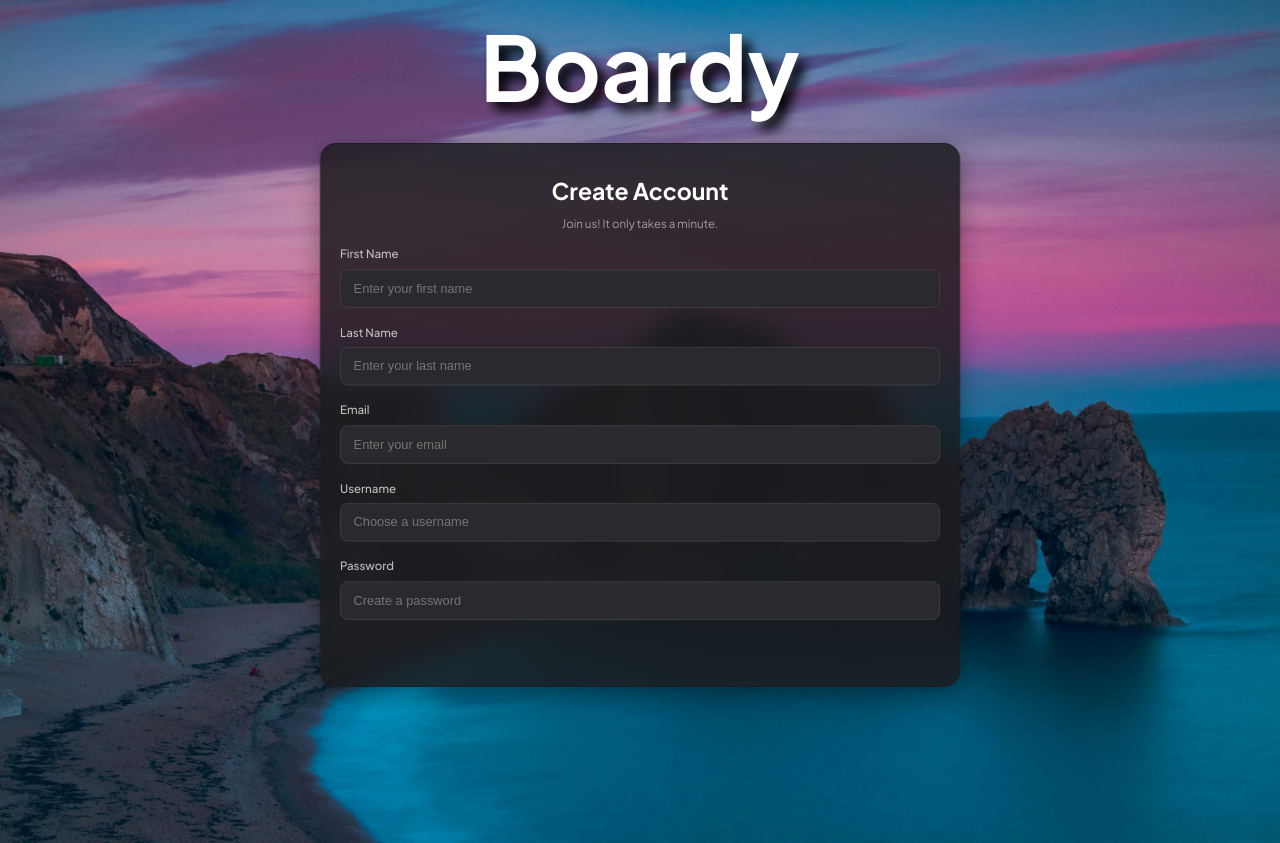
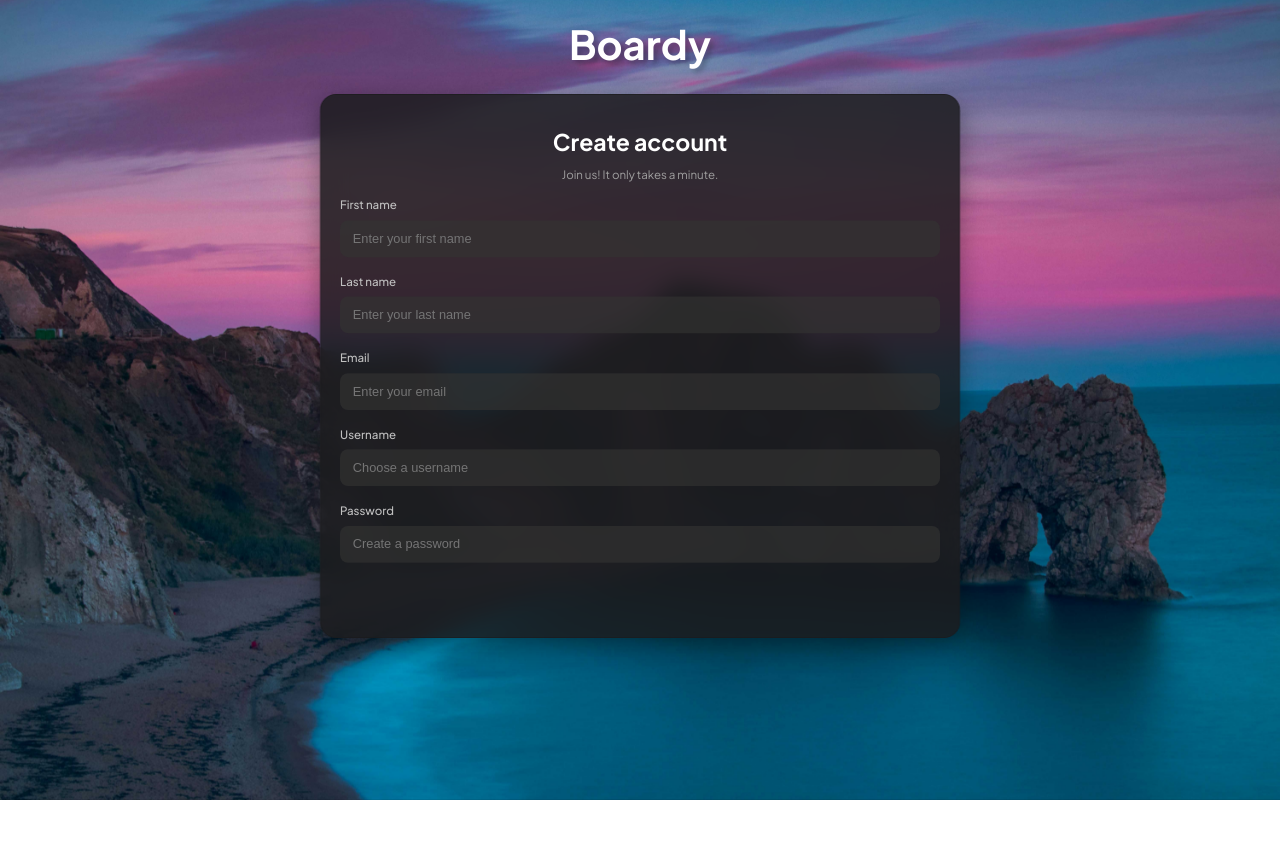
Before and after one commit to lolrepeatlol/lproject_cop4331, a React (Vite) app in the folder frontend/: page /register in a window 1280 px wide. After the commit the page ends 800 px from the top, so only its background shows below. Built offline with nearby package versions, Linux system fonts and the light colour scheme.

Commit message:
update register styling

```diff
--- a/frontend/src/components/Register.module.css
+++ b/frontend/src/components/Register.module.css
@@ -22,15 +22,16 @@ body {
 }
 
 .title {
-    font-size: clamp(2.5rem, 10vw, 5.625rem);
+    font-size: clamp(1.5rem, 5vw, 2.5rem);
     text-align: center;
     color: #ffffff;
-    text-shadow: 8px 8px 12px #000000;
-    margin: 0 0 2rem 0;
+    text-shadow: 4px 4px 4px #00000033;
+    margin: 0 0 1rem 0;
     max-width: 100%;
 }
 
 .registerContainer {
+    margin-top: 1rem;
     position: relative;
     padding: clamp(1.5rem, 5vw, 3rem);
     background-color: rgba(28, 28, 30, 0.85);
@@ -82,9 +83,9 @@ body {
 .registerContainer input[type='email'] {
     width: 100%;
     padding: 14px 16px;
-    border: 1px solid #444;
+    border: 0;
     border-radius: 10px;
-    background-color: #2a2a2e;
+    background-color: rgba(51, 51, 51, 0.65);
     color: #e0e0e0;
     font-size: 1rem;
     box-sizing: border-box;
@@ -181,3 +182,14 @@ body {
         font-size: 0.9rem;
     }
 }
+
+/* --- Pill-style primary button like login page --- */
+.registerContainer .primaryButton {
+    /* swap the 10px radius for the full-pill look */
+    border-radius: 999px;
+}
+
+/* your hover already matches, but reaffirm: */
+.registerContainer .primaryButton:hover {
+    background-color: #9d2d6a;
+}
--- a/frontend/src/components/Register.tsx
+++ b/frontend/src/components/Register.tsx
@@ -131,11 +131,11 @@ function Register() {
     <div className={styles.registerPage}>
       <h1 className={styles.title}>Boardy</h1>
       <div className={styles.registerContainer}>
-        <h1 className={styles.prompt}>Create Account</h1>
+        <h1 className={styles.prompt}>Create account</h1>
         <p className={styles.subtitle}>Join us! It only takes a minute.</p>
         <form onSubmit={doRegister} className={styles.registerForm}>
           <div className={styles.inputGroup}>
-            <label htmlFor="firstName">First Name</label>
+            <label htmlFor="firstName">First name</label>
             <input
               type="text"
               id="firstName"
@@ -146,7 +146,7 @@ function Register() {
           </div>
 
           <div className={styles.inputGroup}>
-            <label htmlFor="lastName">Last Name</label>
+            <label htmlFor="lastName">Last name</label>
             <input
               type="text"
               id="lastName"
@@ -192,12 +192,12 @@ function Register() {
           <span className={styles.registerResult}>{message}</span>
 
           <button type="submit" className={styles.primaryButton}>
-            Sign Up
+            Sign up
           </button>
         </form>
         <div className={styles.extraActions}>
           <button onClick={gotoLogin} className={styles.linkButton}>
-            Already have an account? Log In
+            Already have an account? Log in
           </button>
         </div>
       </div>
```
